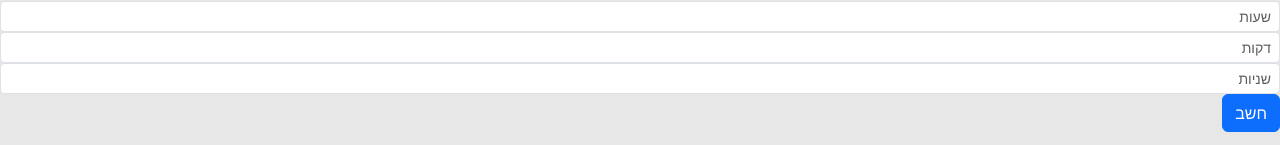
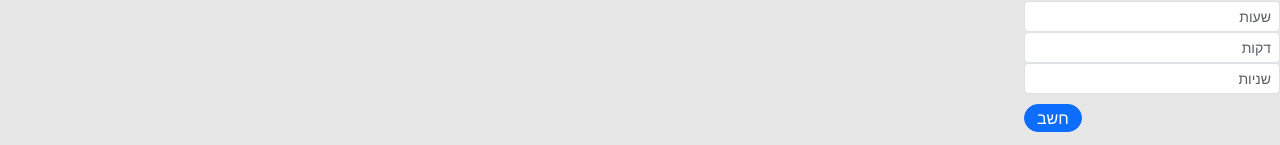
Before and after one commit to Ronen8231/training-program-app, a React (Vite) app: page / in a window 1280 px wide. Shown: the part 881-1026 px from the top of the page. Built offline with nearby package versions, Linux system fonts and the light colour scheme.

Commit message:
small ui fixes

```diff
--- a/src/App.css
+++ b/src/App.css
@@ -0,0 +1,22 @@
+.results {
+    width: 20%;
+}
+
+.btn-container {
+    display: flex;
+    width: 20%;
+    justify-content: flex-end;
+    margin-top: 10px;
+}
+
+.calculate {
+    display: flex;
+    border-radius: 15px;
+    height: 28px;
+    justify-content: center;
+    align-items: center;
+}
+
+.workoutPlanContainer {
+    width: 50%;
+}
--- a/src/LastExamForm.tsx
+++ b/src/LastExamForm.tsx
@@ -3,6 +3,7 @@ import "bootstrap/dist/css/bootstrap.css";
 import "bootstrap/dist/js/bootstrap.min.js";
 import * as React from "react";
 import Accordion from "react-bootstrap/Accordion";
+import './App.css';
 
 interface WorkoutProps {
     totalTime: number;
@@ -18,6 +19,7 @@ function ContinuousWorkouts({ totalTime }: WorkoutProps) {
     let oneKmPace = totalTime / 3;
     return (
         <>
+            <div className="workoutPlanContainer">
                 <h3>אימוני רצף</h3>
                 <Accordion defaultActiveKey="0">
                     <Accordion.Item eventKey="0">
@@ -29,6 +31,7 @@ function ContinuousWorkouts({ totalTime }: WorkoutProps) {
                         <Accordion.Body>רוץ עד 3 קילומטר בקצב {paceAsMinutes(oneKmPace * 1.15)} לקילומטר</Accordion.Body>
                     </Accordion.Item>
                 </Accordion>
+            </div>
         </>
     );
 }
@@ -37,6 +40,7 @@ function IntervalWorkouts({ totalTime }: WorkoutProps) {
     let oneKmPace = totalTime / 3;
     return (
         <>
+            <div className="workoutPlanContainer">
                 <h3>אימוני מקטעים</h3>
                 <Accordion defaultActiveKey="0">
                     <Accordion.Item eventKey="0">
@@ -55,6 +59,7 @@ function IntervalWorkouts({ totalTime }: WorkoutProps) {
                         </Accordion.Body>
                     </Accordion.Item>
                 </Accordion>
+            </div>
         </>
     );
 }
@@ -82,14 +87,16 @@ function Calculator() {
                             תוצאת בוחן הכש"ג
                         </label>
                     </h2>
-                    <div id="lastExamResult">
+                    <div id="lastExamResult" className="results">
                         <input className="form-control form-control-sm" onChange={(e) => setHours(Number(e.target.value))} placeholder="שעות" type="number" name="time_hours" min="0" max="59"></input>
                         <input className="form-control form-control-sm" onChange={(e) => setMinutes(Number(e.target.value))} placeholder="דקות" type="number" name="time_minutes" min="0" max="59"></input>
                         <input className="form-control form-control-sm" onChange={(e) => setSeconds(Number(e.target.value))} placeholder="שניות" type="number" name="time_seconds" min="0" max="59"></input>
                     </div>
-                    <button type="submit" className="btn btn-primary" onClick={handleCalculateClick}>
+                    <div className="btn-container">
+                        <button type="submit" className="calculate btn btn-primary" onClick={handleCalculateClick}>
                             חשב
                         </button>
+                    </div>
                 </div>
             </form>
             {continuousWorkouts}
```
Also changed, not shown: tsconfig.node.json (indentation only). Lines whose indentation alone changed are shown as unchanged.
